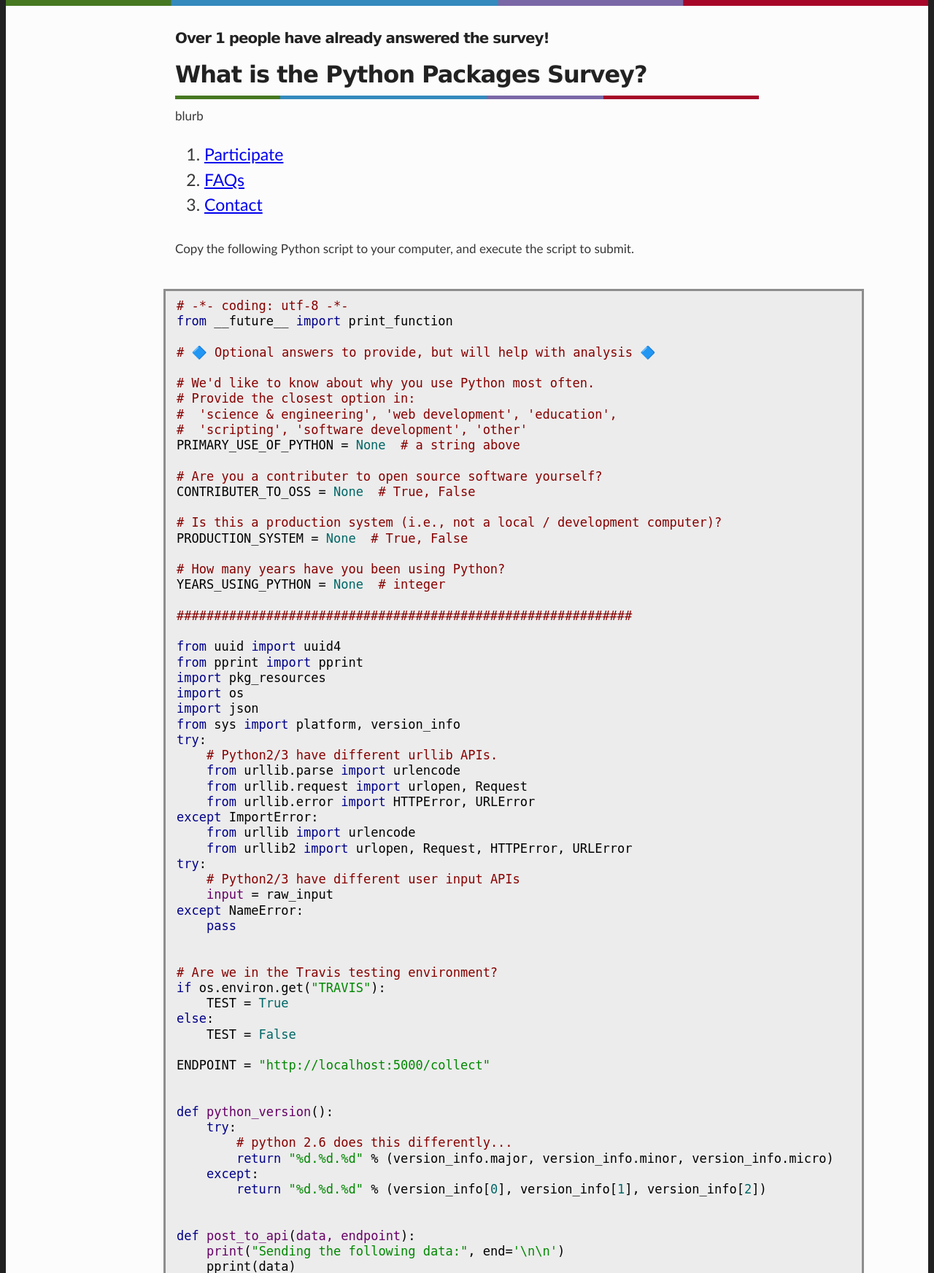
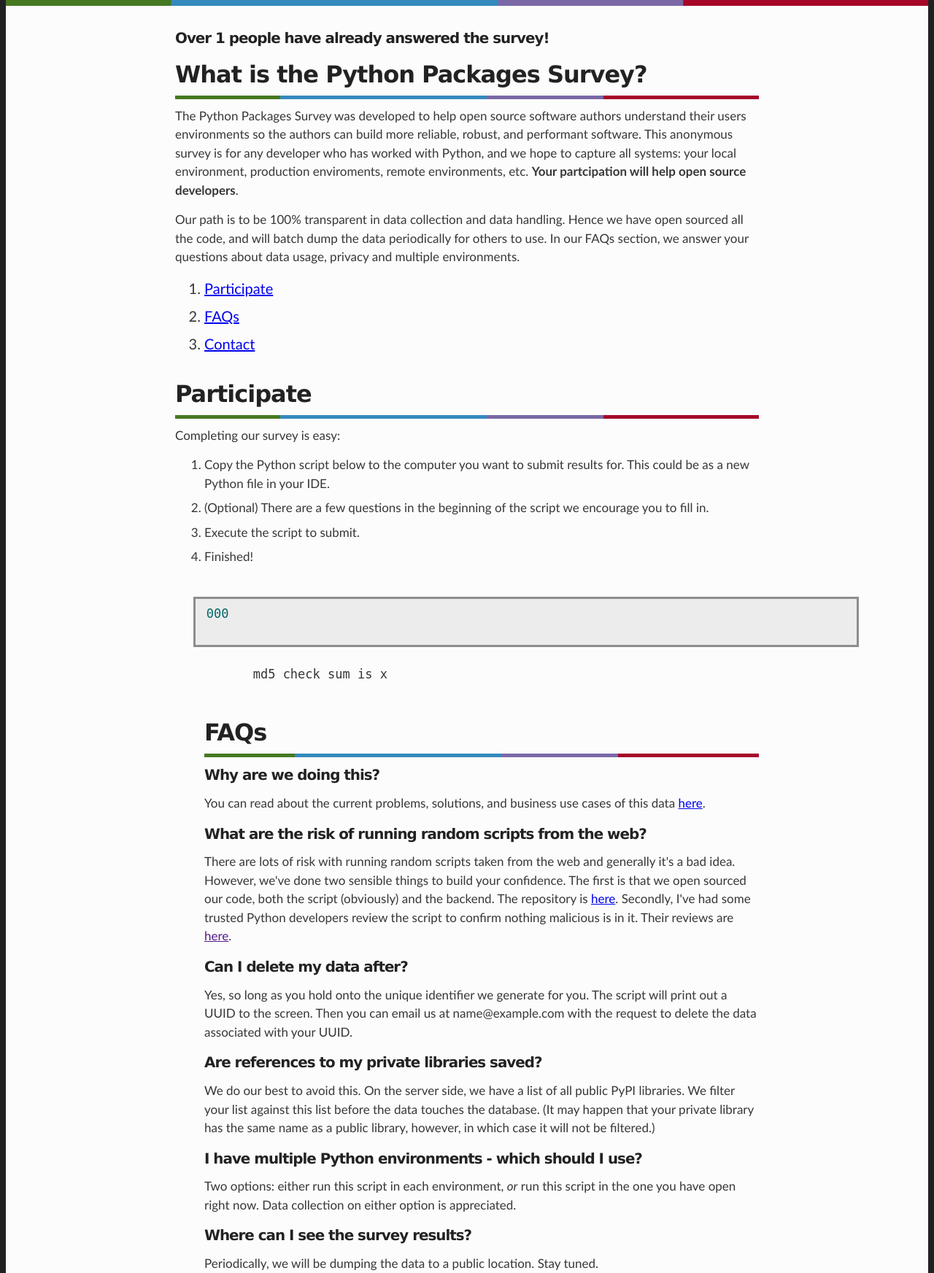
Before and after one commit to CamDavidsonPilon/python_packages_survey, a Flask app: template templates/index.html in a window 1280 px wide. Shown: the part 191-1936 px from the top of the page at 73% size. Run offline with Flask 2, Linux system fonts and the light colour scheme; the template is opened without the code that fills it: most values are stand-ins (such as "Sample title", 1, 10 or a date in 2020); some libraries are stand-ins or nearby versions.

Commit message:
look pretty good

```diff
--- a/main.py
+++ b/main.py
@@ -55,7 +55,9 @@ class Environment(db.Model):
 def home():
     email = "cam.davidson.pilon@gmail.com"
     count = 3
-    return render_template('index.html', count=count, email=email)
+    code = open('script.py', 'r').read()
+    md5hash = utils.md5checksum(code)
+    return render_template('index.html', count=count, email=email, code=code, md5hash=md5hash)
 
 
 @app.route('/collect', methods=['POST', 'GET'])
--- a/script.py
+++ b/script.py
@@ -9,7 +9,7 @@ from __future__ import print_function
 #  'scripting', 'software development', 'other'
 PRIMARY_USE_OF_PYTHON = None  # a string above
 
-# Are you a contributer to open source software yourself?
+# Are you a contributer to open source software?
 CONTRIBUTER_TO_OSS = None  # True, False
 
 # Is this a production system (i.e., not a local / development computer)?
@@ -81,7 +81,6 @@ def post_to_api(data, endpoint):
         print("🎉 Sent successfully. Thank you for particpating in the survey")
     except URLError as e:
         if e.code == 400:
-            # vet this.
             print("Data validation failure. Correct your inputs and try again.")
         else:
             print("Connection to endpoint failed. Try again later?")
--- a/static/style.css
+++ b/static/style.css
@@ -24,7 +24,7 @@ body {
 }
 
 #TOC {
-    font-size: 23px;
+    font-size: 20px;
     margin-bottom: 30px;
 }
 
@@ -77,9 +77,17 @@ pre{
     background-color: #ececec;
     padding: 10px 15px;
     line-height: 1.25;
-
 }
 
+ol {
+  padding-left: 40px;
+  margin: 0;
+}
+
+li {
+    margin: 8px 0;
+    padding: 0;
+}
 
 h1, h2, h3, h4, h5, h6 {
   margin: 10px 0;
--- a/templates/index.html
+++ b/templates/index.html
@@ -20,126 +20,29 @@
         <h3> Over {{count}} people have already answered the survey!</h3>
 
         <h2> What is the Python Packages Survey? </h2>
-        <p>blurb</p>
+        <p> The Python Packages Survey was developed to help open source software authors understand their users environments so the authors can build more reliable, robust, and performant software. This anonymous survey is for any developer who has worked with Python, and we hope to capture all systems: your local environment, production enviroments, remote environments, etc. <b>Your partcipation will help open source developers</b>.</p>
+
+        <p>Our path is to be 100% transparent in data collection and data handling. Hence we have open sourced all the code, and will batch dump the data periodically for others to use. In our FAQs section, we answer your questions about data usage, privacy and multiple environments.</p>
+
         <div id="TOC">
           <ol>
-            <li> <a href="#code_start">Participate</a> </li>
+            <li> <a href="#partcipation">Participate</a> </li>
             <li> <a href="#FAQs">FAQs</a> </li>
             <li> <a href="#contact">Contact</a> </li>
           </ol>
         </div>
 
-
-        <p id="code_start"> Copy the following Python script to your computer, and execute the script to submit. </p>
+        <h2 id="partcipation"> Participate </h2>
+        <p> Completing our survey is easy: </p>
+        <ol>
+          <li> Copy the Python script below to the computer you want to submit results for. This could be as a new Python file in your IDE. </li>
+          <li> (Optional) There are a few questions in the beginning of the script we encourage you to fill in.</li>
+          <li> Execute the script to submit. </li>
+          <li> Finished! </li>
         <pre>
-          <code class="python" id="code"># -*- coding: utf-8 -*-
-from __future__ import print_function
-
-# 🔷 Optional answers to provide, but will help with analysis 🔷
-
-# We'd like to know about why you use Python most often.
-# Provide the closest option in:
-#  'science & engineering', 'web development', 'education',
-#  'scripting', 'software development', 'other'
-PRIMARY_USE_OF_PYTHON = None  # a string above
-
-# Are you a contributer to open source software yourself?
-CONTRIBUTER_TO_OSS = None  # True, False
-
-# Is this a production system (i.e., not a local / development computer)?
-PRODUCTION_SYSTEM = None  # True, False
-
-# How many years have you been using Python?
-YEARS_USING_PYTHON = None  # integer
-
-#############################################################
-
-from uuid import uuid4
-from pprint import pprint
-import pkg_resources
-import os
-import json
-from sys import platform, version_info
-try:
-    # Python2/3 have different urllib APIs.
-    from urllib.parse import urlencode
-    from urllib.request import urlopen, Request
-    from urllib.error import HTTPError, URLError
-except ImportError:
-    from urllib import urlencode
-    from urllib2 import urlopen, Request, HTTPError, URLError
-try:
-    # Python2/3 have different user input APIs
-    input = raw_input
-except NameError:
-    pass
-
-
-# Are we in the Travis testing environment?
-if os.environ.get("TRAVIS"):
-    TEST = True
-else:
-    TEST = False
-
-ENDPOINT = "http://localhost:5000/collect"
-
-
-def python_version():
-    try:
-        # python 2.6 does this differently...
-        return "%d.%d.%d" % (version_info.major, version_info.minor, version_info.micro)
-    except:
-        return "%d.%d.%d" % (version_info[0], version_info[1], version_info[2])
-
-
-def post_to_api(data, endpoint):
-    print("Sending the following data:", end='\n\n')
-    pprint(data)
-    print()
-    print("✨ Note: All private libraries are filtered out before hitting the database ✨", end='\n\n')
-    if not TEST:
-        if input("🔷 Please confirm sending this data to %s (Y/n): " % ENDPOINT) != "Y":
-            print("Aborted sending.")
-            return
-    print()
-    data = json.dumps(data)
-    if python_version() >= "3":
-        # converts to bytes
-        data = str.encode(data)
-
-    req = Request(endpoint, data=data, headers={"Content-Type": "application/json"})
-    try:
-        resp = urlopen(req)
-        print("🎉 Sent successfully. Thank you for particpating in the survey")
-    except URLError as e:
-        if e.code == 400:
-            print("Data validation failure. Correct your inputs and try again.")
-        else:
-            print("Connection to endpoint failed. Try again later?")
-    except HTTPError:
-        print("Server failed. Try again later?")
-
-
-def generate_uuid():
-    uuid = str(uuid4())
-    print("""You unique identifier is `%s`. Please provide this to us
-if you wish to delete your data from our database."""
-        % uuid, end="\n\n")
-    return uuid
-
-data = {
-    "primary_use": PRIMARY_USE_OF_PYTHON,
-    "uuid": generate_uuid(),
-    "list_of_installed_packages": [(d.project_name, d.version) for d in pkg_resources.working_set],
-    "test": TEST,
-    "platform": platform,
-    "python_version": python_version(),
-    "years_using_python": YEARS_USING_PYTHON,
-}
-
-post_to_api(data, ENDPOINT)
+          <code class="python" id="code">{{code}}
         </code>
-        md5 check sum is ddeef857448170385fad1c3690d954a9
+        md5 check sum is {{md5hash}}
       </pre>
 
       <h2 id="FAQs"> FAQs </h2>
@@ -152,8 +55,12 @@ post_to_api(data, ENDPOINT)
       <p> Yes, so long as you hold onto the unique identifier we generate for you. The script will print out a UUID to the screen. Then you can email us at {{email}} with the request to delete the data associated with your UUID.
       <h3> Are references to my private libraries saved?</h3>
       <p> <bold>We do our best to avoid this.</bold> On the server side, we have a list of all public PyPI libraries. We filter your list against this list before the data touches the database. (It may happen that your private library has the same name as a public library, however, in which case it will not be filtered.)
+      <h3> I have multiple Python environments - which should I use? </h3>
+      <p> Two options: either run this script in each environment, <i>or</i> run this script in the one you have open right now. Data collection on either option is appreciated.</p>
       <h3> Where can I see the survey results?</h3>
       <p> Periodically, we will be dumping the data to a public location. Stay tuned.</p>
+      <h3> Why not just mine <code>requirements.txt</code> files on Github?</h3>
+      <p> That's useful to know, but answers a different question. Consider this analogy: "what ingredients are paired often in a supermarket" vs "what pairs of food/ingredients people actually take home". We want to answer the latter question, which means investigating actual grocery carts. </p>
       <h3> Who are you? </h3>
       <p> I'm <a href="http://github.com/camdavidsonpilon">Cam Davidson-Pilon</a>, a long-time Python developer who works on data science open source projects.</p>
 
```
Also changed, not shown: utils.py (+11 -1 lines), README.md.
